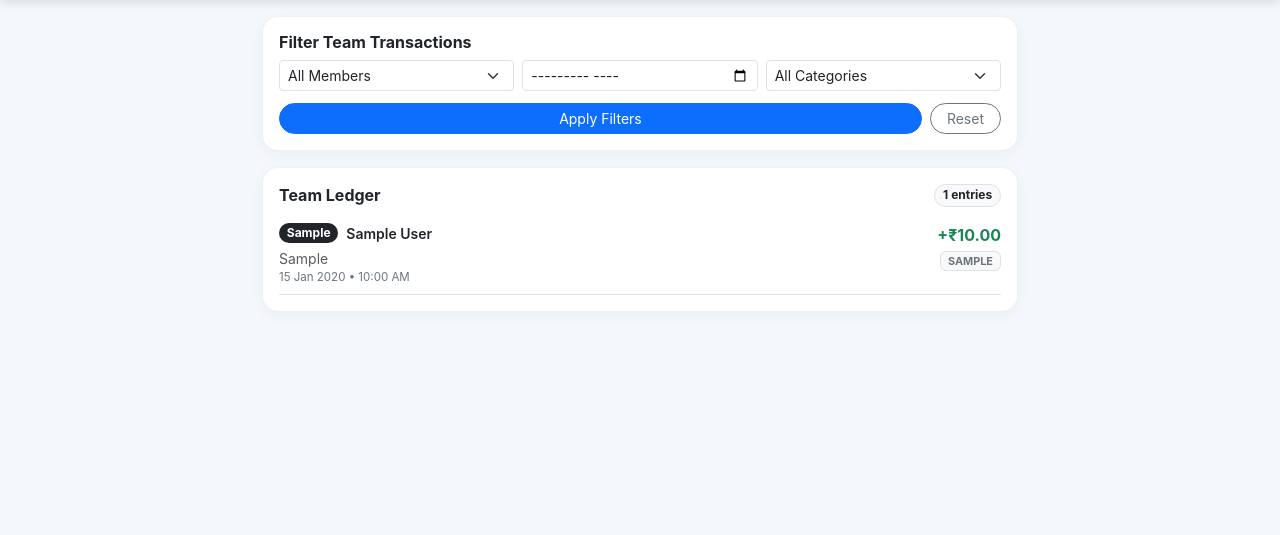
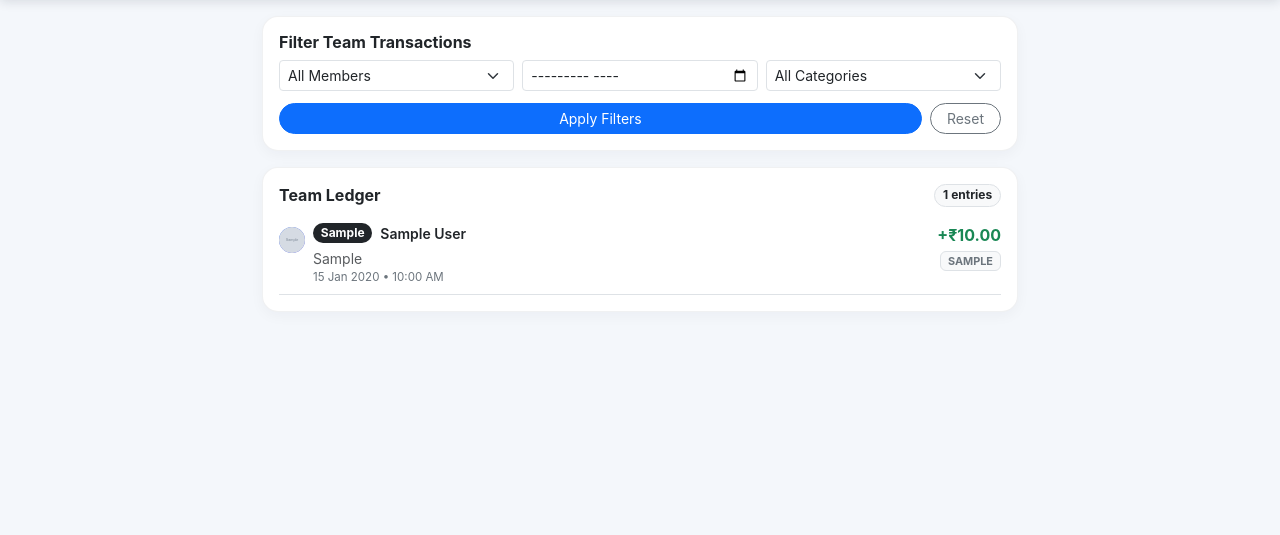
Before and after one commit to Bmk265/Tharvatha-Cheptha, a Flask app: page /all-transactions in a window 1280 px wide. Shown: the part 51-586 px from the top of the page. Run offline with Flask 3, Linux system fonts and the light colour scheme; a user stored in the database is signed in; tables that the repository leaves empty hold one stand-in row (values such as "Sample post"); grey boxes marked "Sample" are stand-in pictures.

Commit message:
Update all_transactions.html

```diff
--- a/templates/all_transactions.html
+++ b/templates/all_transactions.html
@@ -35,7 +35,13 @@
     <span class="badge bg-light text-dark border rounded-pill">{{ entries|length }} entries</span>
   </div>
   {% for e in entries %}
-    <div class="d-flex justify-content-between align-items-start py-2 border-bottom">
+    <div class="d-flex justify-content-between align-items-start py-2 border-bottom gap-2">
+      <div class="d-flex align-items-start gap-2">
+        {% if e.user and e.user.avatar_path %}
+          <img src="{{ url_for('static', filename=e.user.avatar_path) }}" alt="{{ e.user.name }}" class="avatar-circle avatar-sm mt-1">
+        {% else %}
+          <span class="avatar-circle avatar-sm mt-1">{{ (e.user.name[:1]|upper) if e.user else 'P' }}</span>
+        {% endif %}
         <div>
           <div class="d-flex align-items-center gap-2 flex-wrap">
             <span class="badge bg-dark rounded-pill">{{ e.category }}</span>
@@ -43,6 +49,7 @@
           </div>
           <div class="small text-muted mt-1">{{ e.remarks or '—' }}</div>
           <div class="text-secondary" style="font-size: 0.72rem;">{{ e.created_at.strftime('%d %b %Y • %I:%M %p') }}</div>
+        </div>
       </div>
       <div class="text-end">
         <div class="fw-bold {{ 'text-danger' if e.tx_type == 'debit' else 'text-success' }}">
```
Lines whose indentation alone changed are shown as unchanged.
